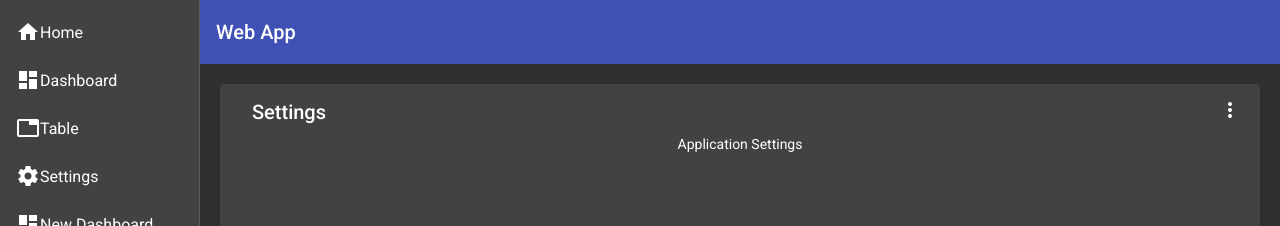
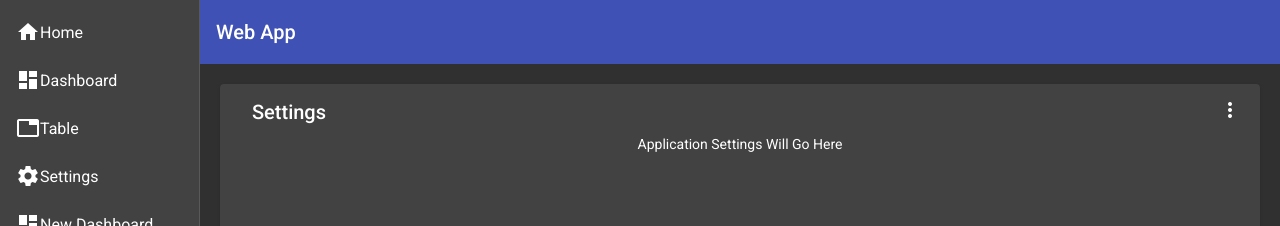
Before and after one commit to aa00518/WebApp, an Angular app in the folder ClientApp/: page /settings in a window 1280 px wide. Shown: the top 226 px of the page. Built offline with nearby package versions, Linux system fonts and the light colour scheme.

Commit message:
Testing CI/CD.

```diff
--- a/ClientApp/src/app/components/settings/settings.component.html
+++ b/ClientApp/src/app/components/settings/settings.component.html
@@ -14,7 +14,7 @@
     </mat-card-header>
     <mat-card-content>
       <div fxLayout="row" fxLayoutAlign="center">
-        Application Settings
+        Application Settings Will Go Here
       </div>
     </mat-card-content>
   </mat-card>
```
